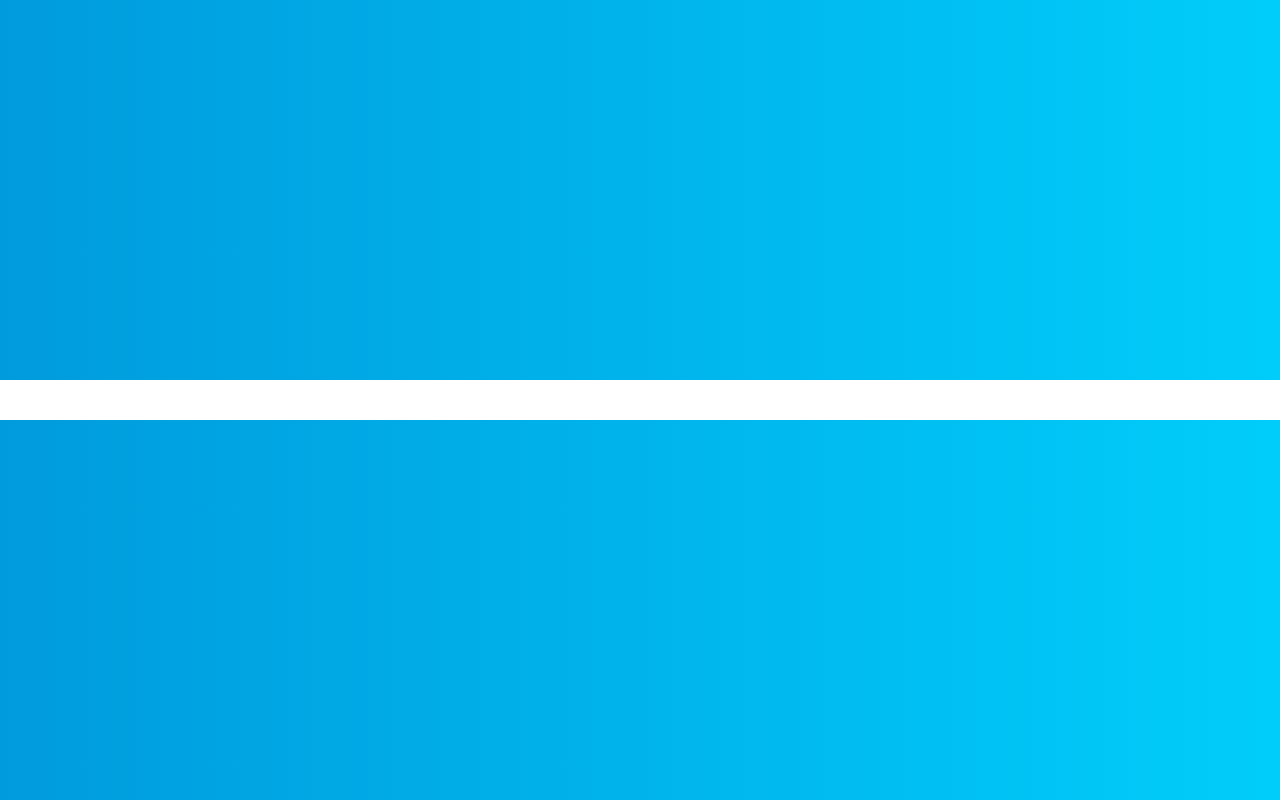
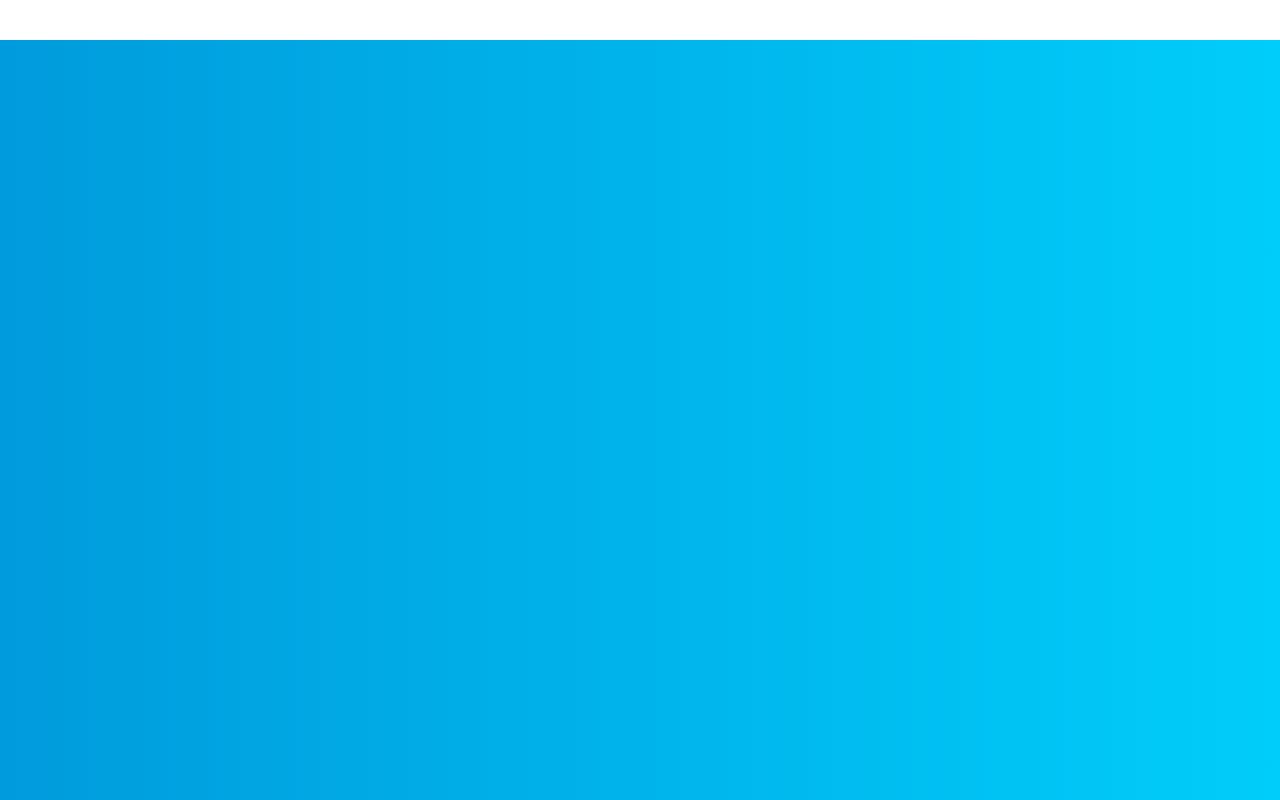
Before and after one commit to stevengerstmeyr/sg_portfolio, a plain HTML site: page index.html in a window 1280 px wide. Drawn offline with Linux system fonts and the light colour scheme.

Commit message:
Update desktop.css

```diff
--- a/desktop.css
+++ b/desktop.css
@@ -12,5 +12,8 @@ body {
     height: 40px;
     background: white;
     /*border-radius: 8px;*/
-    top: 0px;
+    position: fixed;
+    top: 0;
+    left: 0;
+    z-index: 999;
 }
```
